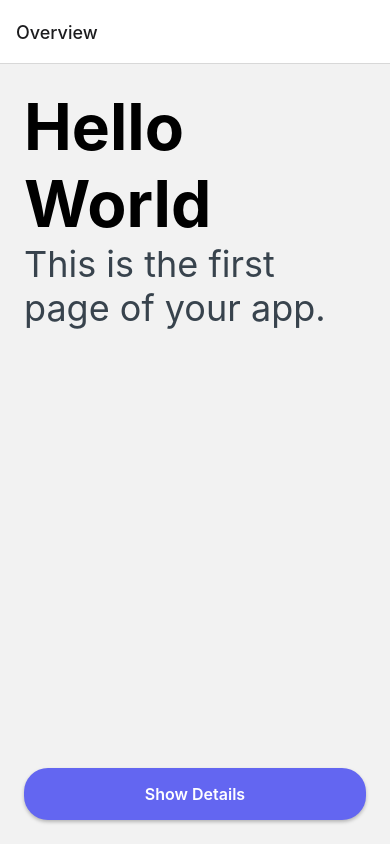
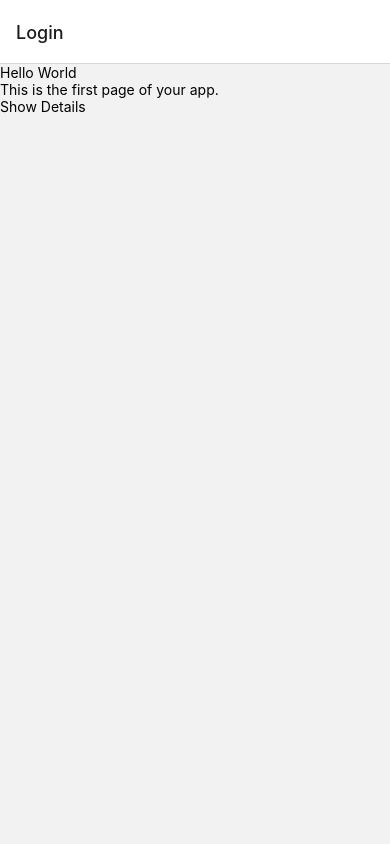
Before and after one commit to GEdO23/checkpoint-mobile, a React Native app: screen /Login in a window 390 px wide. Built offline with nearby package versions, Linux system fonts and the light colour scheme.

Commit message:
Finalizando mudança de overview para login

```diff
--- a/src/navigation/index.tsx
+++ b/src/navigation/index.tsx
@@ -7,7 +7,7 @@ import Details from '../screens/details';
 import Login from '../screens/login';
 
 export type RootStackParamList = {
-  Overview: undefined;
+    Login: undefined;
     Details: { name: string };
 };
 
@@ -16,8 +16,8 @@ const Stack = createStackNavigator<RootStackParamList>();
 export default function RootStack() {
     return (
         <NavigationContainer>
-      <Stack.Navigator initialRouteName="Overview">
-        <Stack.Screen name="Overview" component={Login} />
+            <Stack.Navigator initialRouteName="Login">
+                <Stack.Screen name="Login" component={Login} />
                 <Stack.Screen
                     name="Details"
                     component={Details}
--- a/src/screens/login.tsx
+++ b/src/screens/login.tsx
@@ -4,22 +4,35 @@ import { StyleSheet, Text, TouchableOpacity, View } from 'react-native';
 
 import { RootStackParamList } from '../navigation';
 
-type OverviewScreenNavigationProps = StackNavigationProp<RootStackParamList, 'Overview'>;
+type OverviewScreenNavigationProps = StackNavigationProp<RootStackParamList, 'Login'>;
 
 export default function Login() {
   const navigation = useNavigation<OverviewScreenNavigationProps>();
 
   return (
-    <View style={styles.container}>
-      <View style={styles.main}>
     <View>
-          <Text style={styles.title}>Hello World</Text>
-          <Text style={styles.subtitle}>This is the first page of your app.</Text>
+
+
+
+
+
+
+
+
+
+
+
+
+
+
+        <View>
+            <View>
+            <Text>Hello World</Text>
+            <Text>This is the first page of your app.</Text>
             </View>
             <TouchableOpacity
-          style={styles.button}
             onPress={() => navigation.navigate('Details', { name: 'Dan' })}>
-          <Text style={styles.buttonText}>Show Details</Text>
+            <Text>Show Details</Text>
             </TouchableOpacity>
         </View>
     </View>
@@ -27,44 +40,10 @@ export default function Login() {
 }
 
 const styles = StyleSheet.create({
-  button: {
-    alignItems: 'center',
-    backgroundColor: '#6366F1',
-    borderRadius: 24,
-    elevation: 5,
-    flexDirection: 'row',
-    justifyContent: 'center',
-    padding: 16,
-    shadowColor: '#000',
-    shadowOffset: {
-      height: 2,
-      width: 0,
-    },
-    shadowOpacity: 0.25,
-    shadowRadius: 3.84,
-  },
-  buttonText: {
-    color: '#FFFFFF',
-    fontSize: 16,
-    fontWeight: '600',
-    textAlign: 'center',
-  },
+
     container: {
         flex: 1,
-    padding: 24,
-  },
-  main: {
-    flex: 1,
-    maxWidth: 960,
-    marginHorizontal: 'auto',
-    justifyContent: 'space-between',
-  },
-  title: {
-    fontSize: 64,
-    fontWeight: 'bold',
-  },
-  subtitle: {
-    color: '#38434D',
-    fontSize: 36,
-  },
+
+    }
+
 });
```
Lines whose indentation alone changed are shown as unchanged.
